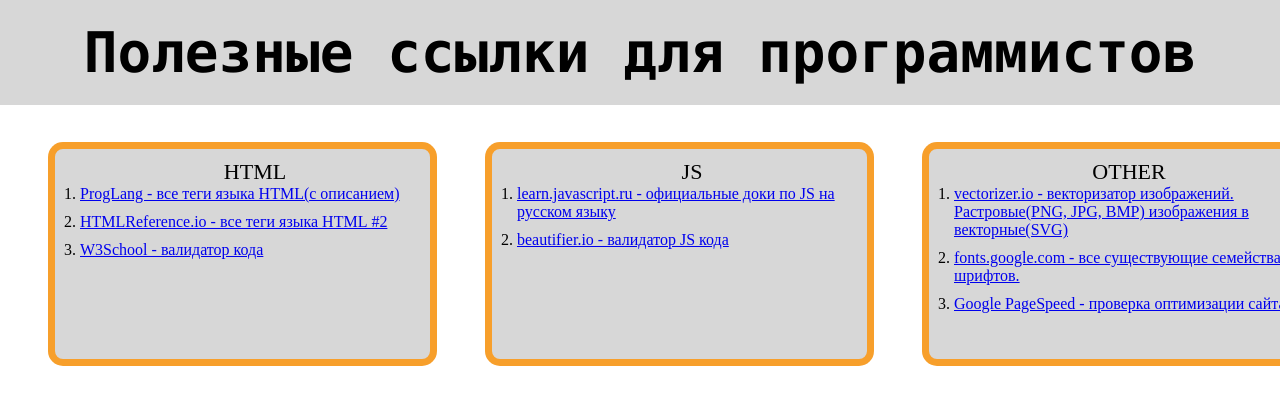
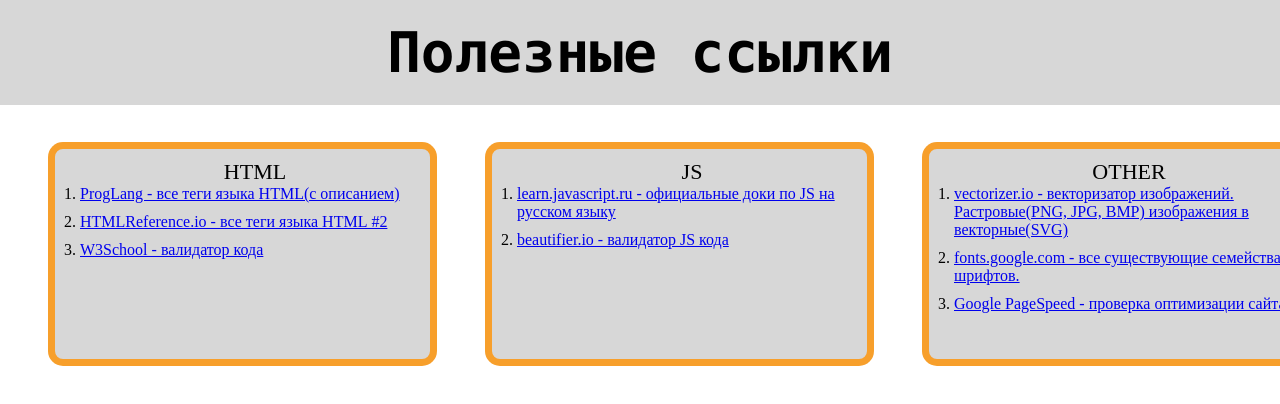
Before and after one commit to Crowley45/Crowley45.github.io, a plain HTML site: page index.html in a window 1280 px wide. Shown: the top 404 px of the page. Drawn offline with Linux system fonts and the light colour scheme.

Commit message:
Изменил заголовок

```diff
--- a/index.html
+++ b/index.html
@@ -13,7 +13,7 @@
 <body>
 
     <div class="header">
-        <h1><strong>Полезные ссылки для программистов</strong></h1>
+        <h1><strong>Полезные ссылки</strong></h1>
     </div>
 
     <div class="block">
```
